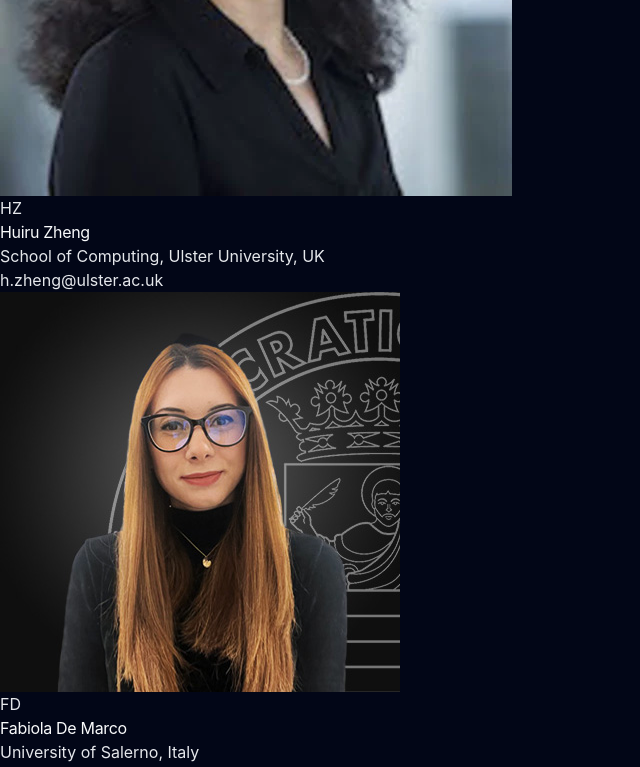
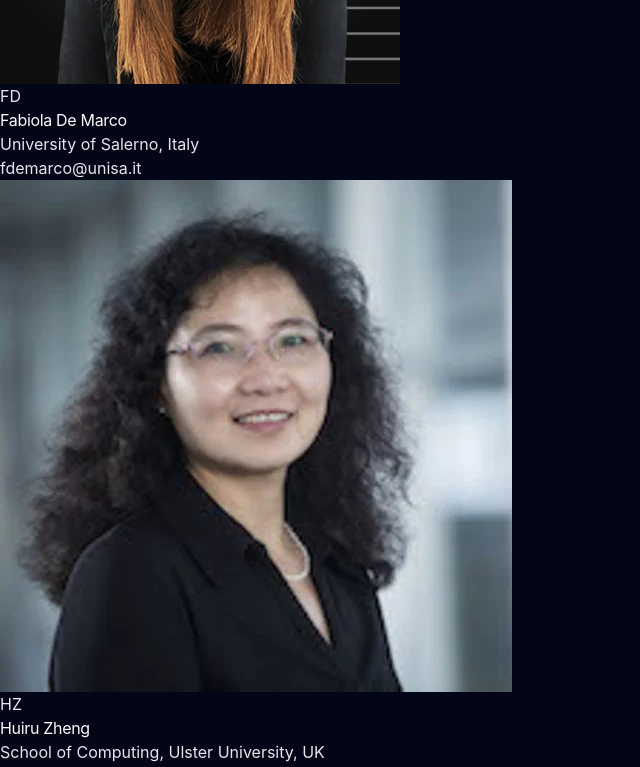
Before and after one commit to CaisLabUniSa/sai-care-2026, a React (Vite) app: page / in a window 1280 px wide. Shown: the part 3520-4287 px from the top of the page, without its empty margins (0-640 px from the left). Built offline with nearby package versions, Linux system fonts and the light colour scheme.

Commit message:
swap order program chairs

```diff
--- a/src/App.jsx
+++ b/src/App.jsx
@@ -22,14 +22,14 @@ const dates = [
 
 const programChairs = [
   [
+    "Fabiola De Marco",
+    "University of Salerno, Italy",
+    "fdemarco@unisa.it",
+  ],
+  [
     "Huiru Zheng",
     "School of Computing, Ulster University, UK",
     "h.zheng@ulster.ac.uk",
-  ],
-  [
-    "Fabiola De Marco",
-    "University of Salerno, Italy",
-    "fdemarco@unisa.it",
   ],
   [
     "Alessia Auriemma Citarella",
```
